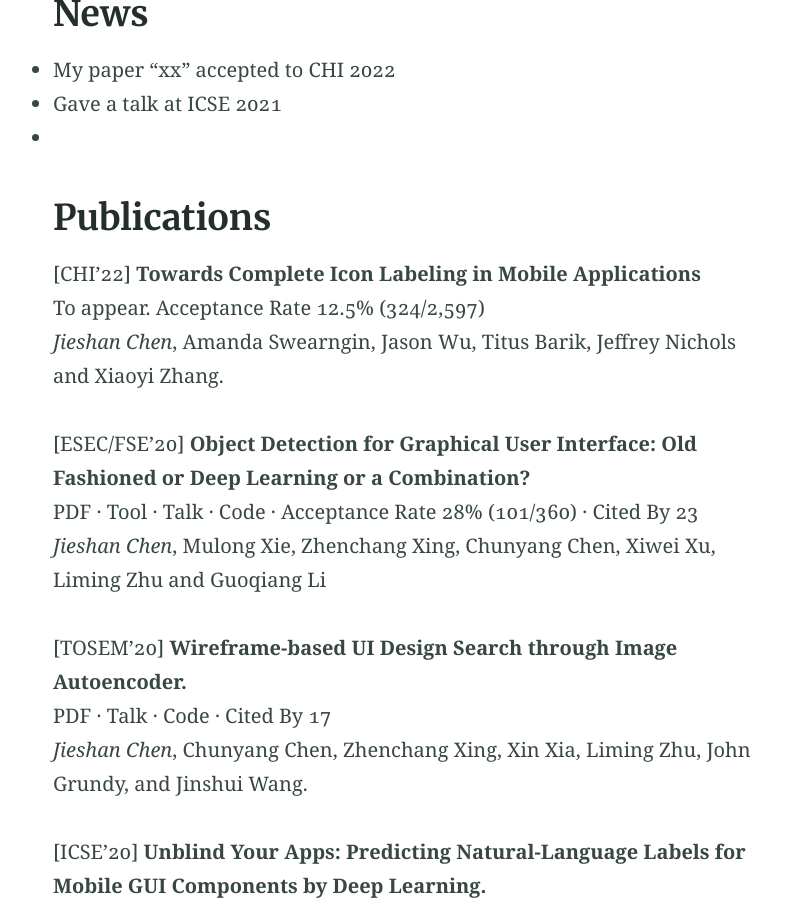
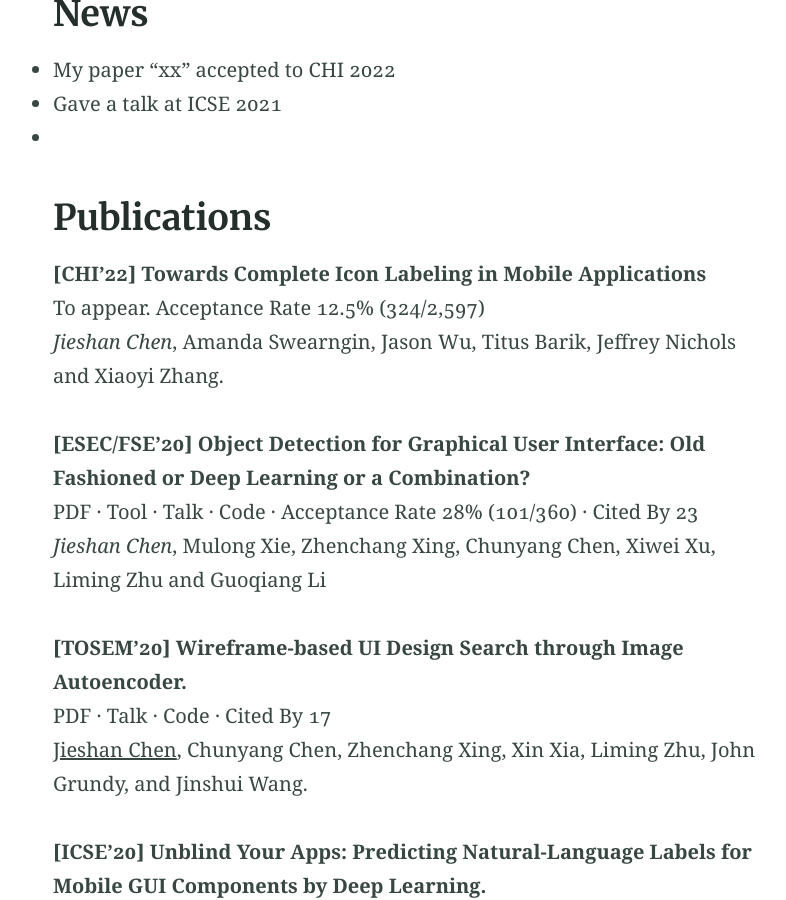
Before and after one commit to chenjshnn/chenjshnn.github.io, a Jekyll site: the page built from index.md, in a window 1280 px wide and 900 px high, scrolled down 932 px. Shown: the whole window, without its empty margins (230-1016 px from the left). Built offline with Jekyll 4.4.1, drawn with Linux system fonts in a browser that asks for light colours.

Commit message:
Update index.md

```diff
--- a/index.md
+++ b/index.md
@@ -20,23 +20,23 @@ I am a PhD student in computer science in the Australian National University. My
 
 ## Publications
 
-[CHI'22] **Towards Complete Icon Labeling in Mobile Applications** <br />
+**[CHI'22] Towards Complete Icon Labeling in Mobile Applications** <br />
 To appear. Acceptance Rate 12.5% (324/2,597)  <br />
 *Jieshan Chen*, Amanda Swearngin, Jason Wu, Titus Barik, Jeffrey Nichols and Xiaoyi Zhang.
 
-[ESEC/FSE'20] **Object Detection for Graphical User Interface: Old Fashioned or Deep Learning or a Combination?** <br />
+**[ESEC/FSE'20] Object Detection for Graphical User Interface: Old Fashioned or Deep Learning or a Combination?** <br />
 PDF · Tool · Talk · Code · Acceptance Rate 28% (101/360) · Cited By 23 <br />
 *Jieshan Chen*, Mulong Xie, Zhenchang Xing, Chunyang Chen, Xiwei Xu, Liming Zhu and Guoqiang Li
 
-[TOSEM'20] **Wireframe-based UI Design Search through Image Autoencoder.** <br />
+**[TOSEM'20] Wireframe-based UI Design Search through Image Autoencoder.** <br />
 PDF · Talk · Code · Cited By 17 <br />
-*Jieshan Chen*, Chunyang Chen, Zhenchang Xing, Xin Xia, Liming Zhu, John Grundy, and Jinshui Wang.
+<u>Jieshan Chen</u>, Chunyang Chen, Zhenchang Xing, Xin Xia, Liming Zhu, John Grundy, and Jinshui Wang.
 
 
-[ICSE'20] **Unblind Your Apps: Predicting Natural-Language Labels for Mobile GUI Components by Deep Learning.** <br />
+**[ICSE'20] Unblind Your Apps: Predicting Natural-Language Labels for Mobile GUI Components by Deep Learning.** <br />
 ACM SIGSOFT Distinguished Paper Award <br />
 PDF · Talk · GitHub · Acceptance Rate 20.9% (129/617) · Cited By 35 <br />
-*Jieshan Chen*, Chunyang Chen, Zhenchang Xing, Xiwei Xu, Liming Zhu, Guoqiang Li, and Jinshui Wang.
+***Jieshan Chen***, Chunyang Chen, Zhenchang Xing, Xiwei Xu, Liming Zhu, Guoqiang Li, and Jinshui Wang.
 
 
 [IJCNN'17] **Ensemble Application of Convolutional and Recurrent Neural Networks for Multi-label Text Categorization.**
```
